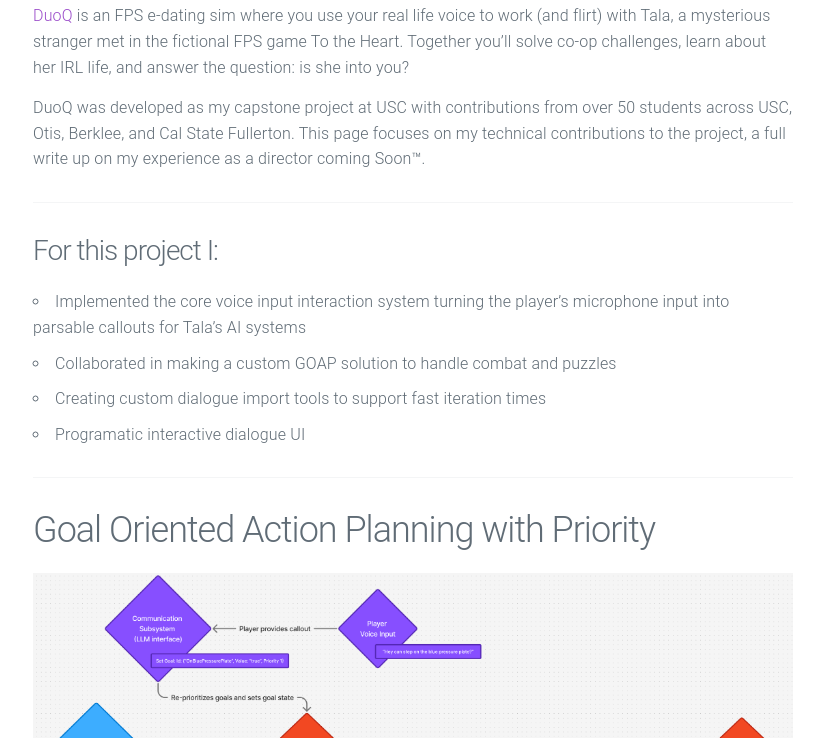
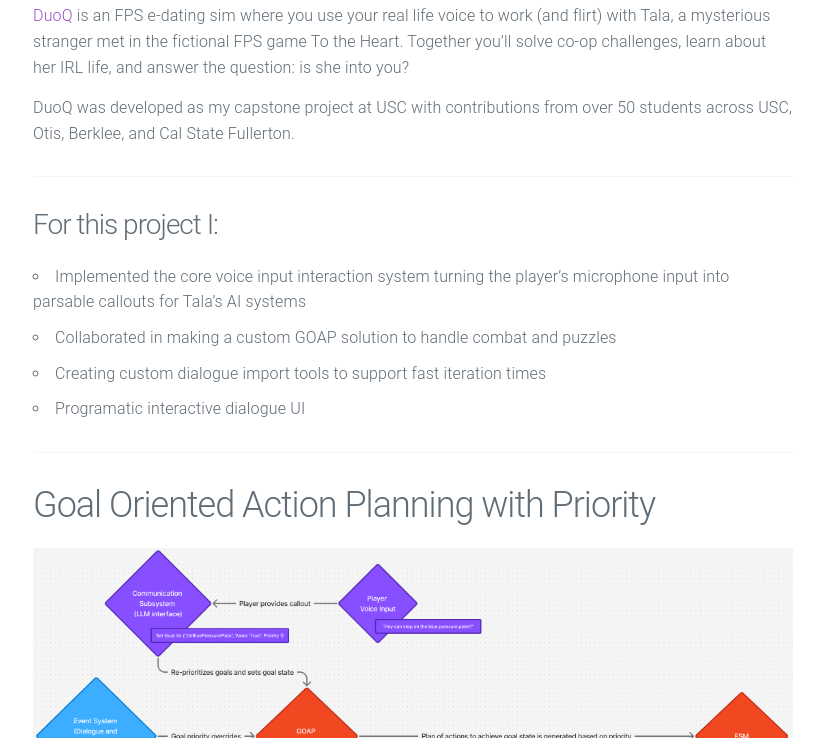
Before and after one commit to samhimit/samhimit.github.io, a Jekyll site: the page built from games/_posts/2025-6-01-duoq.md, in a window 1280 px wide and 900 px high, scrolled down 493 px, cut to the strip 162-900 px from the top of the window. Shown: the whole strip, without its empty margins (227-1051 px from the left). Built offline with Jekyll 4.4.1, drawn with Linux system fonts in a browser that asks for light colours.

Commit message:
removing sentence I don't like

```diff
--- a/games/_posts/2025-6-01-duoq.md
+++ b/games/_posts/2025-6-01-duoq.md
@@ -21,7 +21,7 @@
 
 [DuoQ](https://store.steampowered.com/app/3677620/DuoQ/) is an FPS e-dating sim where you use your real life voice to work (and flirt) with Tala, a mysterious stranger met in the fictional FPS game To the Heart. Together you’ll solve co-op challenges, learn about her IRL life, and answer the question: is she into you?
 
-DuoQ was developed as my capstone project at USC with contributions from over 50 students across USC, Otis, Berklee, and Cal State Fullerton. This page focuses on my technical contributions to the project, a full write up on my experience as a director coming Soon™.
+DuoQ was developed as my capstone project at USC with contributions from over 50 students across USC, Otis, Berklee, and Cal State Fullerton.
 
 ***
 
```
